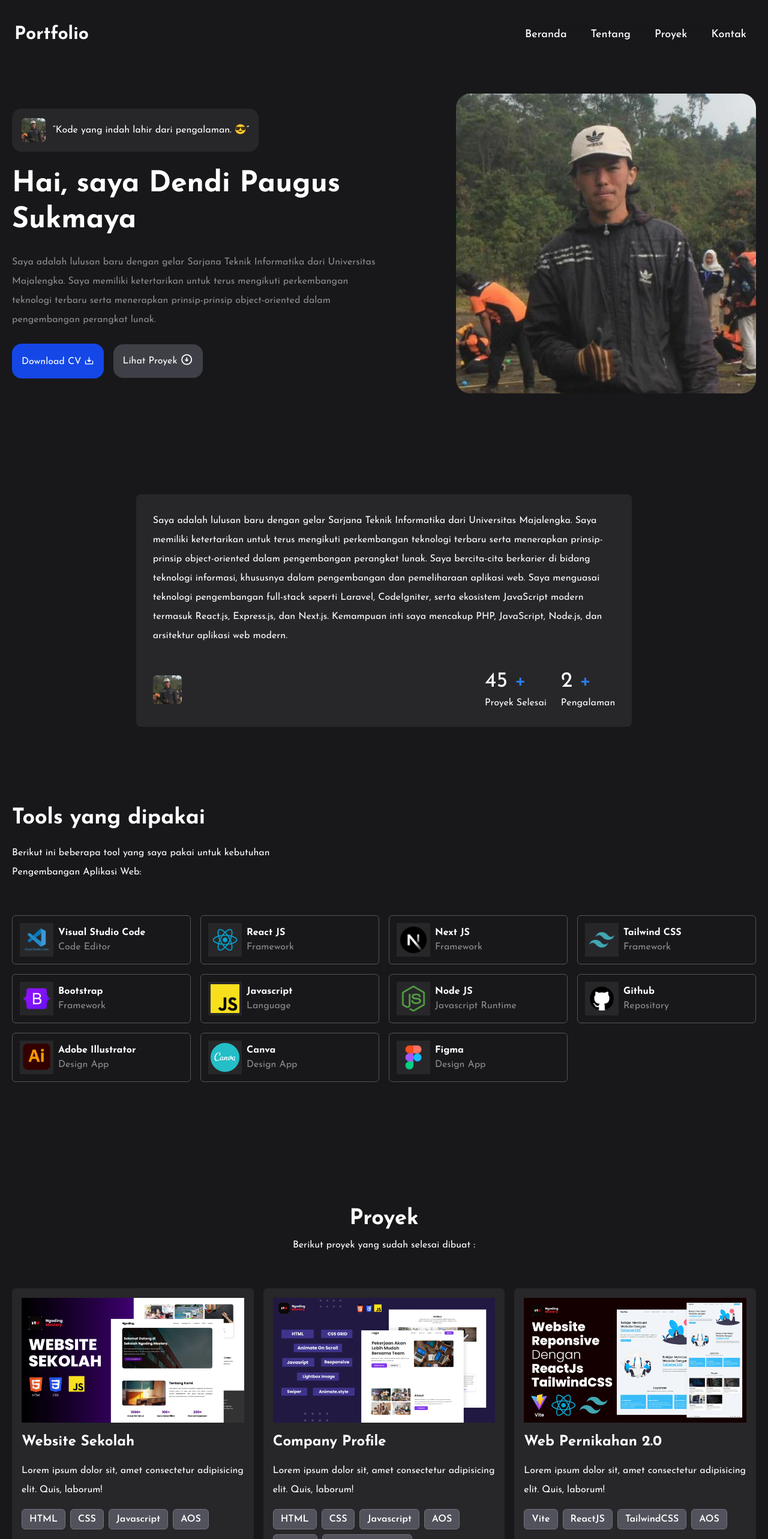
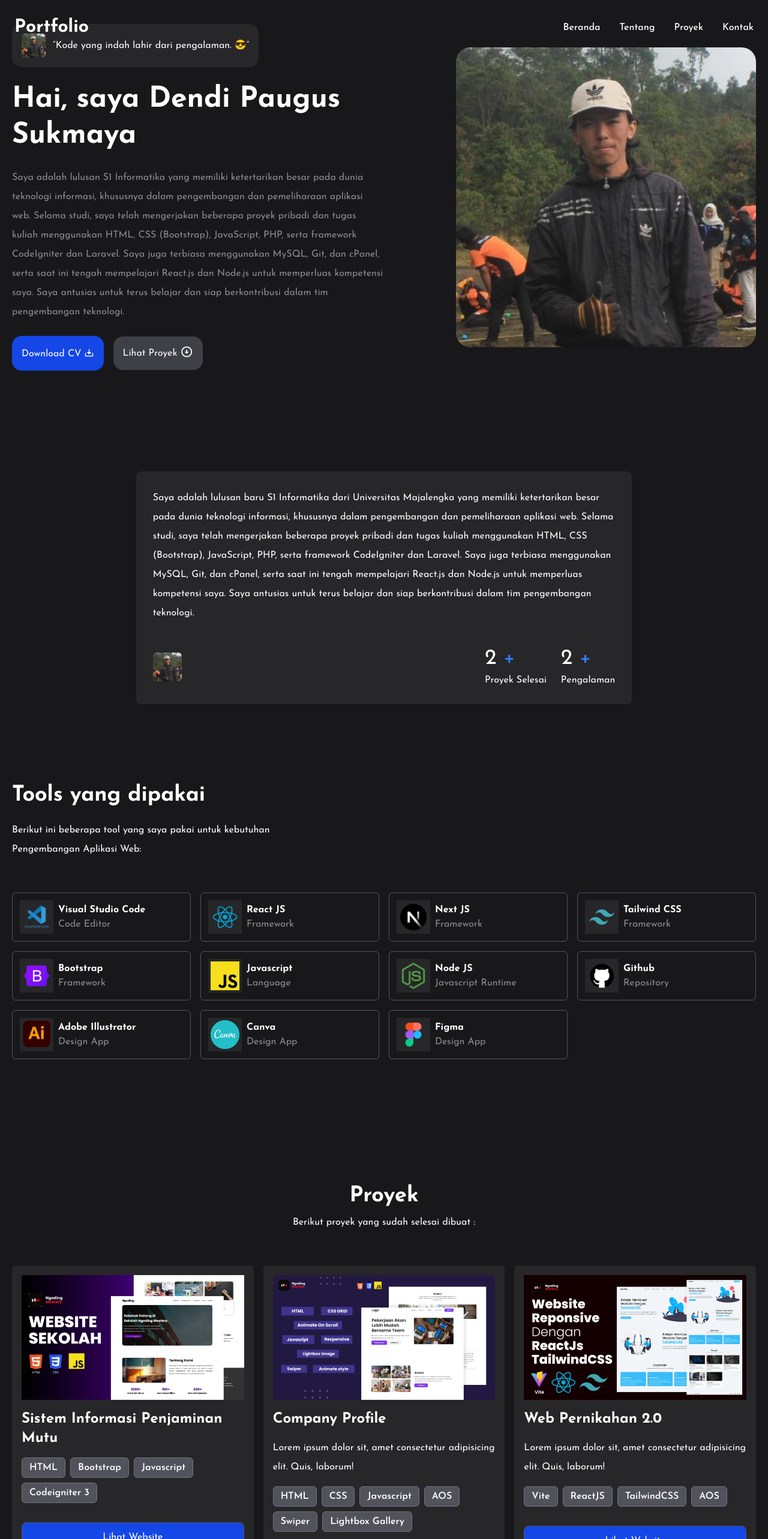
Before and after one commit to dendipauguss/dps-react-portfolio, a React (Vite) app: page / in a window 1280 px wide. Shown: the top 2566 px of the page at 60% size. Built offline with nearby package versions, Linux system fonts and the light colour scheme; a web font is replaced by a local one.

Commit message:
dev - navbar modified

```diff
--- a/src/App.jsx
+++ b/src/App.jsx
@@ -12,7 +12,7 @@ function App() {
           </div>
           <h1 className="text-5xl/tight font-bold mb-6">Hai, saya Dendi Paugus Sukmaya</h1>
           <p className="text-base/loose mb-6 opacity-50">
-            Saya adalah lulusan baru dengan gelar Sarjana Teknik Informatika dari Universitas Majalengka. Saya memiliki ketertarikan untuk terus mengikuti perkembangan teknologi terbaru serta menerapkan prinsip-prinsip object-oriented dalam pengembangan perangkat lunak. {/* Saya bercita-cita berkarier di bidang teknologi informasi, khususnya dalam pengembangan dan pemeliharaan aplikasi web. Saya menguasai teknologi pengembangan full-stack seperti Laravel, CodeIgniter, serta ekosistem JavaScript modern termasuk React.js, Express.js, dan Next.js. Kemampuan inti saya mencakup PHP, JavaScript, Node.js, dan arsitektur aplikasi web modern. */}
+            Saya adalah lulusan S1 Informatika yang memiliki ketertarikan besar pada dunia teknologi informasi, khususnya dalam pengembangan dan pemeliharaan aplikasi web. Selama studi, saya telah mengerjakan beberapa proyek pribadi dan tugas kuliah menggunakan HTML, CSS (Bootstrap), JavaScript, PHP, serta framework CodeIgniter dan Laravel. Saya juga terbiasa menggunakan MySQL, Git, dan cPanel, serta saat ini tengah mempelajari React.js dan Node.js untuk memperluas kompetensi saya. Saya antusias untuk terus belajar dan siap berkontribusi dalam tim pengembangan teknologi. {/* Saya bercita-cita berkarier di bidang teknologi informasi, khususnya dalam pengembangan dan pemeliharaan aplikasi web. Saya menguasai teknologi pengembangan full-stack seperti Laravel, CodeIgniter, serta ekosistem JavaScript modern termasuk React.js, Express.js, dan Next.js. Kemampuan inti saya mencakup PHP, JavaScript, Node.js, dan arsitektur aplikasi web modern. */}
           </p>
           <div className="flex items-center sm:gap-4 gap-2">
             <a href="#" className="bg-blue-700 p-4 rounded-2xl hover:bg-blue-600">
@@ -31,13 +31,13 @@ function App() {
         <div className="xl:w-2/3 lg:w-3/4 w-full mx-auto p-7 bg-zinc-800 rounded-lg" data-aos="zoom-in-up" data-aos-duration="1000" data-aos-once="true">
           <img src={DataImage.HeroImage} alt="Image" className="w-12 rounded-md mb-10 sm:hidden" loading="lazy" />
           <p className="text-base/loose mb-10">
-            Saya adalah lulusan baru dengan gelar Sarjana Teknik Informatika dari Universitas Majalengka. Saya memiliki ketertarikan untuk terus mengikuti perkembangan teknologi terbaru serta menerapkan prinsip-prinsip object-oriented dalam pengembangan perangkat lunak. Saya bercita-cita berkarier di bidang teknologi informasi, khususnya dalam pengembangan dan pemeliharaan aplikasi web. Saya menguasai teknologi pengembangan full-stack seperti Laravel, CodeIgniter, serta ekosistem JavaScript modern termasuk React.js, Express.js, dan Next.js. Kemampuan inti saya mencakup PHP, JavaScript, Node.js, dan arsitektur aplikasi web modern.
+            Saya adalah lulusan baru S1 Informatika dari Universitas Majalengka yang memiliki ketertarikan besar pada dunia teknologi informasi, khususnya dalam pengembangan dan pemeliharaan aplikasi web. Selama studi, saya telah mengerjakan beberapa proyek pribadi dan tugas kuliah menggunakan HTML, CSS (Bootstrap), JavaScript, PHP, serta framework CodeIgniter dan Laravel. Saya juga terbiasa menggunakan MySQL, Git, dan cPanel, serta saat ini tengah mempelajari React.js dan Node.js untuk memperluas kompetensi saya. Saya antusias untuk terus belajar dan siap berkontribusi dalam tim pengembangan teknologi.
           </p>
           <div className="flex items-center justify-between">
             <img src={DataImage.HeroImage} alt="Image" className="w-12 rounded-md sm:block hidden" loading="lazy" />
             <div className="flex items-center gap-6">
               <div>
-                <h1 className="text-4xl mb-1">45 <span className="text-blue-500">+</span></h1>
+                <h1 className="text-4xl mb-1">2 <span className="text-blue-500">+</span></h1>
                 <p>Proyek Selesai</p>
               </div>
               <div>
--- a/src/components/Navbar.jsx
+++ b/src/components/Navbar.jsx
@@ -1,44 +1,59 @@
-import { useState, useEffect } from "react"
+import { useState, useEffect } from "react";
 
 const Navbar = () => {
-    const [active, setActive] = useState(false);
+    const [shrink, setShrink] = useState(false);
 
     useEffect(() => {
         const handleScroll = () => {
-            if (window.scrollY > 150) {
-                setActive(true);
-            } else {
-                setActive(false);
-            }
+            setShrink(window.scrollY > 150);
         };
 
         window.addEventListener("scroll", handleScroll);
-        return () => {
-            window.removeEventListener("scroll", handleScroll);
-        }
+        return () => window.removeEventListener("scroll", handleScroll);
     }, []);
 
     return (
-        <div className="navbar py-7 flex items-center justify-between">
-            <div className="logo">
-                <h1 className="text-3xl font-bold bg-white text-black p-1 md:bg-transparent md:text-white">Portfolio</h1>
+        <div
+            className={`fixed top-0 left-0 w-full z-50 flex items-center justify-between px-6 transition-all duration-300 ${shrink
+                    ? "py-3 bg-white/30 backdrop-blur-md shadow-md"
+                    : "py-7 bg-transparent"
+                }`}
+        >
+            {/* Logo */}
+            <div className="logo transition-all duration-300">
+                <h1
+                    className={`font-bold text-white transition-all duration-300 ${shrink ? "text-2xl" : "text-3xl"
+                        }`}
+                >
+                    Portfolio
+                </h1>
             </div>
-            <ul className={`menu flex items-center sm:gap-10 gap-4 md:static fixed left-1/2 -translate-x-1/2 md:-translate-x-0 md:opacity-100 bg-white/30 backdrop-blur-md p-4 rounded-br-2xl rounded-bl-2xl md:bg-transparent transition-all md:transition-none z-40 ${active ? "top-1 opacity-100" : "-top-10 opacity-0"}`}>
+
+            {/* Menu */}
+            <ul className="flex items-center gap-8">
                 <li>
-                    <a href="#beranda" className="sm:text-lg text-base font-medium">Beranda</a>
+                    <a href="#beranda" className="text-white font-medium hover:opacity-80">
+                        Beranda
+                    </a>
                 </li>
                 <li>
-                    <a href="#tentang" className="sm:text-lg text-base font-medium">Tentang</a>
+                    <a href="#tentang" className="text-white font-medium hover:opacity-80">
+                        Tentang
+                    </a>
                 </li>
                 <li>
-                    <a href="#proyek" className="sm:text-lg text-base font-medium">Proyek</a>
+                    <a href="#proyek" className="text-white font-medium hover:opacity-80">
+                        Proyek
+                    </a>
                 </li>
                 <li>
-                    <a href="#kontak" className="sm:text-lg text-base font-medium">Kontak</a>
+                    <a href="#kontak" className="text-white font-medium hover:opacity-80">
+                        Kontak
+                    </a>
                 </li>
             </ul>
         </div>
-    )
-}
+    );
+};
 
-export default Navbar
+export default Navbar;
--- a/src/data.js
+++ b/src/data.js
@@ -101,17 +101,17 @@ export const listTools = [
 import Proyek1 from "/assets/proyek/proyek1.webp";
 import Proyek2 from "/assets/proyek/proyek2.webp";
 import Proyek3 from "/assets/proyek/proyek3.webp";
-import Proyek4 from "/assets/proyek/proyek4.webp";
-import Proyek5 from "/assets/proyek/proyek5.webp";
-import Proyek6 from "/assets/proyek/proyek6.webp";
+// import Proyek4 from "/assets/proyek/proyek4.webp";
+// import Proyek5 from "/assets/proyek/proyek5.webp";
+// import Proyek6 from "/assets/proyek/proyek6.webp";
 
 export const listProyek = [
   {
     id: 1,
     gambar: Proyek1,
-    nama: "Website Sekolah",
-    desk: "Lorem ipsum dolor sit, amet consectetur adipisicing elit. Quis, laborum!",
-    tools: ["HTML", "CSS", "Javascript", "AOS"],
+    nama: "Sistem Informasi Penjaminan Mutu",
+    desk: "",
+    tools: ["HTML", "Bootstrap", "Javascript", "Codeigniter 3"],
     dad: "200",
   },
   {
@@ -130,28 +130,28 @@ export const listProyek = [
     tools: ["Vite", "ReactJS", "TailwindCSS", "AOS"],
     dad: "400",
   },
-  {
-    id: 4,
-    gambar: Proyek4,
-    nama: "Website Course",
-    desk: "Lorem ipsum dolor sit, amet consectetur adipisicing elit. Quis, laborum!",
-    tools: ["Vite", "ReactJS", "Bootstrap", "AOS"],
-    dad: "500",
-  },
-  {
-    id: 5,
-    gambar: Proyek5,
-    nama: "Web Portfolio",
-    desk: "Lorem ipsum dolor sit, amet consectetur adipisicing elit. Quis, laborum!",
-    tools: ["HTML", "CSS", "Javascript", "Bootsrap"],
-    dad: "600",
-  },
-  {
-    id: 6,
-    gambar: Proyek6,
-    nama: "Company Profile 2.0",
-    desk: "Lorem ipsum dolor sit, amet consectetur adipisicing elit. Quis, laborum!",
-    tools: ["NextJS", "TailwindCSS", "Framermotion"],
-    dad: "700",
-  },
+  // {
+  //   id: 4,
+  //   gambar: Proyek4,
+  //   nama: "Website Course",
+  //   desk: "Lorem ipsum dolor sit, amet consectetur adipisicing elit. Quis, laborum!",
+  //   tools: ["Vite", "ReactJS", "Bootstrap", "AOS"],
+  //   dad: "500",
+  // },
+  // {
+  //   id: 5,
+  //   gambar: Proyek5,
+  //   nama: "Web Portfolio",
+  //   desk: "Lorem ipsum dolor sit, amet consectetur adipisicing elit. Quis, laborum!",
+  //   tools: ["HTML", "CSS", "Javascript", "Bootsrap"],
+  //   dad: "600",
+  // },
+  // {
+  //   id: 6,
+  //   gambar: Proyek6,
+  //   nama: "Company Profile 2.0",
+  //   desk: "Lorem ipsum dolor sit, amet consectetur adipisicing elit. Quis, laborum!",
+  //   tools: ["NextJS", "TailwindCSS", "Framermotion"],
+  //   dad: "700",
+  // },
 ];
```
